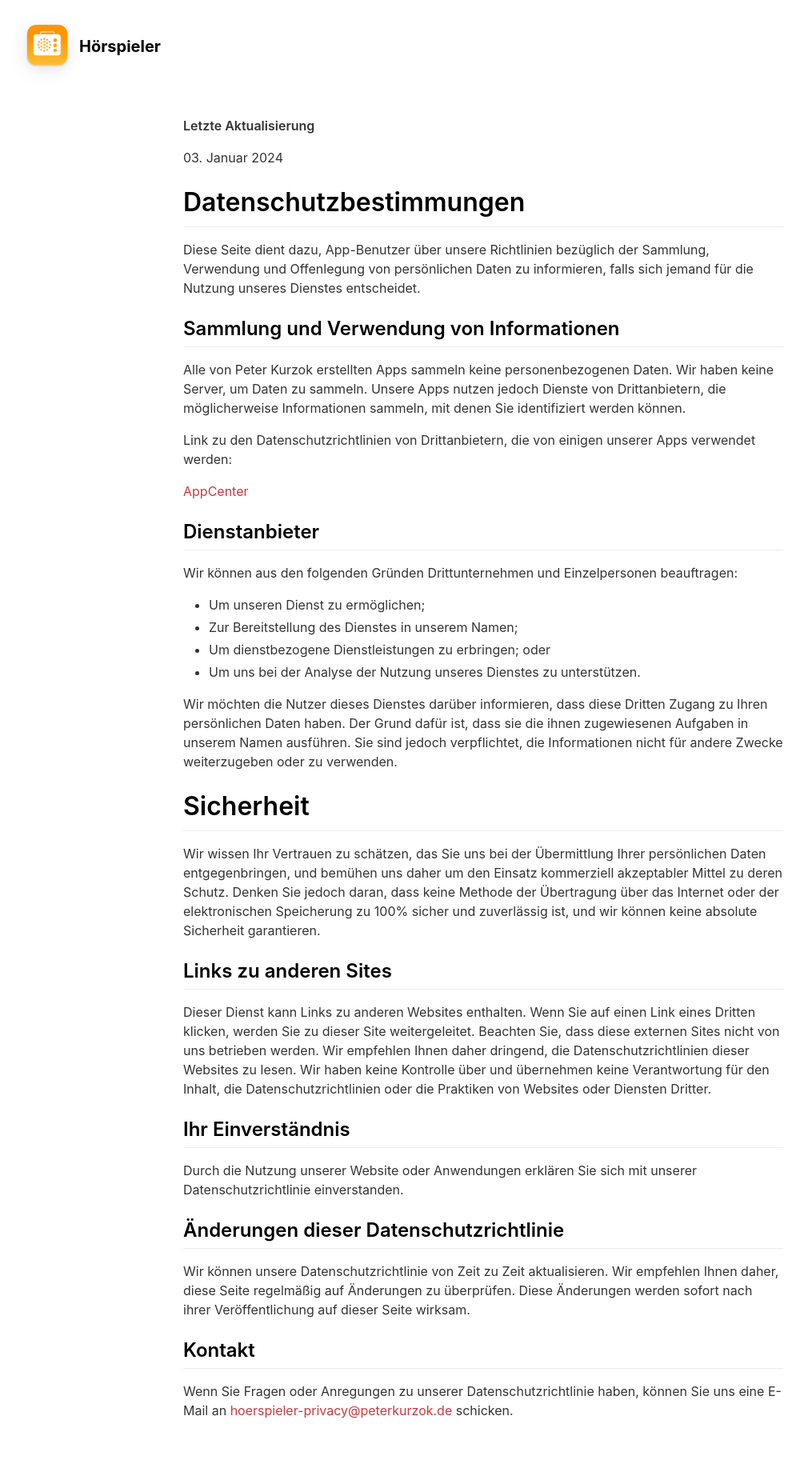
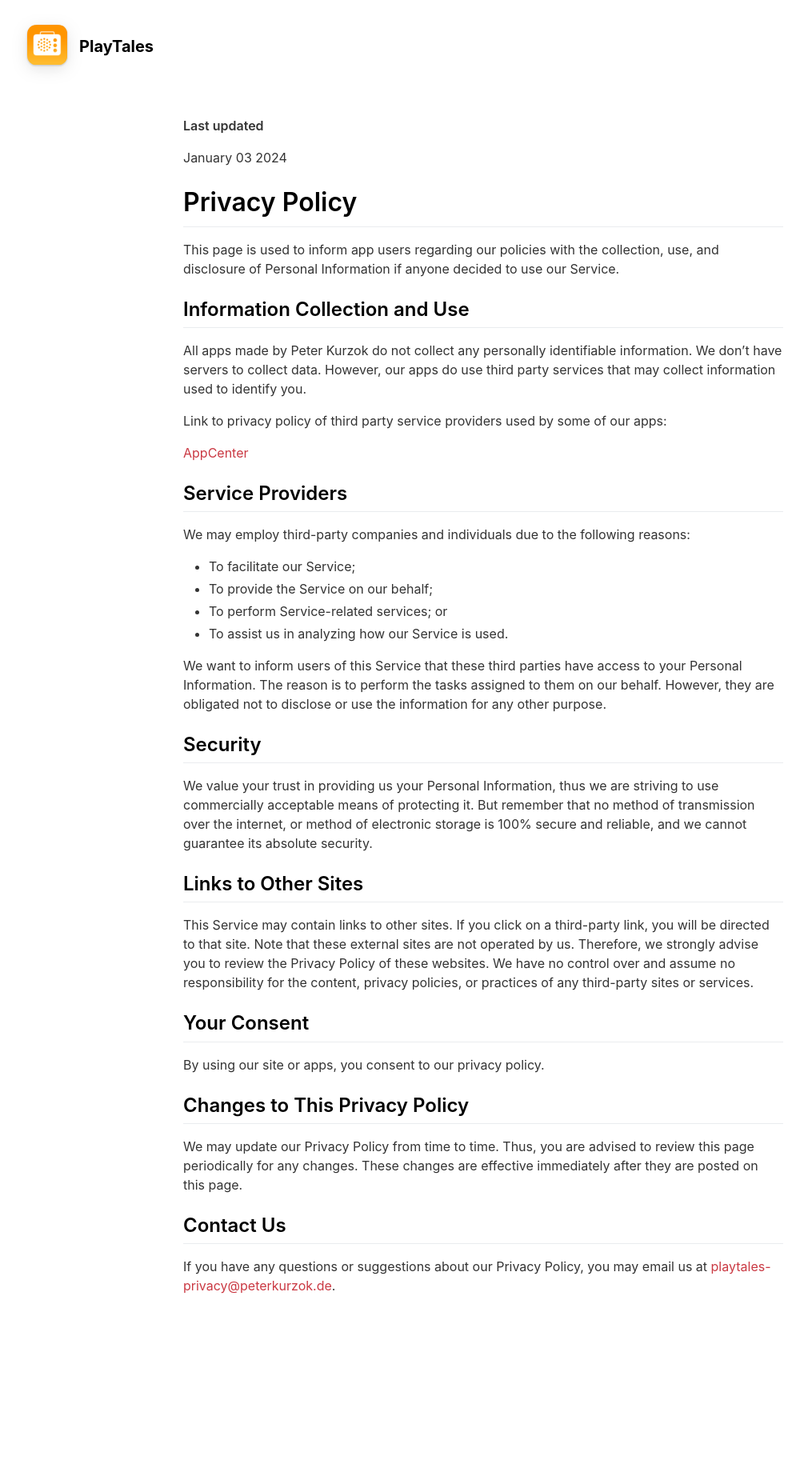
Before and after one commit to pkurzok/PlayTales-Web, a Jekyll site: the page built from _pages/privacypolicy.md, in a window 1280 px wide. Shown: the whole page at 80% size, without its empty margins (36-1046 px from the left). Built offline with Jekyll 4.4.1, drawn with Linux system fonts in a browser that asks for light colours; nearby versions of some CDN libraries; after the commit the page ends 1689 px from its top, so only the background shows below that.

Commit message:
Translate

```diff
--- a/_config.yml
+++ b/_config.yml
@@ -1,5 +1,5 @@
 #page title
-page_title                                : Hörspieler                                # Automatically populates with app name if not set and if iOS app ID is set. Otherwise enter manually.
+page_title                                : PlayTales                                # Automatically populates with app name if not set and if iOS app ID is set. Otherwise enter manually.
 
 # App Info
 ios_app_id                                : 6444850972                                # Required. Enter iOS app ID to automatically populate name, price and icons (e.g. 718043190).
@@ -11,9 +11,9 @@ presskit_download_link                    :
                                                                                       # Or upload your press kit file to assets and set path accordingly (e.g. "assets/your_press_kit.zip").
 
 app_icon                                  : assets/appicon.png                        # Automatically populates if not set and if iOS app ID is set.  Otherwise enter path to icon file manually.
-app_name                                  : Hörspieler                                # Automatically populates if not set and if iOS app ID is set.  Otherwise enter manually.
+app_name                                  : PlayTales                                # Automatically populates if not set and if iOS app ID is set.  Otherwise enter manually.
 app_price                                 :                                           # Automatically populates if not set and if iOS app ID is set.  Otherwise enter manually.
-app_description                           : Hörspieler ist der perfekte Begleiter für kleine Hörspiel-Fans
+app_description                           : PlayTales is the perfect companion for little radio play fans
 
 enable_smart_app_banner                   : true                                      # Set to true to show a smart app banner at top of page on mobile devices.
 
@@ -23,7 +23,7 @@ enable_smart_app_banner                   : true
 your_name                                 : Peter Kurzok
 your_link                                 : https://peterkurzok.de
 your_city                                 : Gersfeld
-email_address                             : hoerspieler@peterkurzok.de
+email_address                             : playtales@peterkurzok.de
 facebook_username                         :
 instagram_username                        : filmaniac
 twitter_username                          :
@@ -36,36 +36,36 @@ mastodon_link                             : https://kind.social/@filmaniac
 # Feature List                            Edit, add or remove features to be presented.
 features                                  :
 
-  - title                                 : Favoriten
-    description                           : Merke dir deine Lieblingshörspiele für einen schnellen Zugriff.
+  - title                                 : Favorites
+    description                           : Remember your favorite radio plays for quick access.
     fontawesome_icon_name                 : heart
 
-  - title                                 : Apple Music Anbindung
-    description                           : Greife auf den größten Streaming Katalog zu und spiele ALLE Hörspiele oder Musik im Angebot von Apple.
+  - title                                 : Apple Music Integration
+    description                           : Access the largest streaming catalog and play ALL radio plays or music on offer from Apple.
     fontawesome_icon_name                 : music
 
-  - title                                 : Sprachausgabe
-    description                           : Du kannst noch nicht Lesen? Kein Problem! Lasse dir die Titel von Interpreten und Folgen vorlesen.
+  - title                                 : Voice output
+    description                           : You can't read yet? No problem! Have the titles of artists and episodes read to you.
     fontawesome_icon_name                 : comment
 
-  - title                                 : Kinderleichte Bedienung
-    description                           : Große Bedienelemente, Auswahl der Alben mit Cover Flow oder Kachelansicht.
+  - title                                 : Easy to operate for kids
+    description                           : Large control elements, selection of albums with Cover Flow or tile view.
     fontawesome_icon_name                 : child
 
-  - title                                 : Zuletzt gehörte Alben speichern
-    description                           : Höre da weiter, wo du aufgehört hast.
+  - title                                 : Save recently listened albums
+    description                           : Pick up where you left off listening.
     fontawesome_icon_name                 : play-circle
 
-  - title                                 : AirPlay und Bluetooth Unterstützung
-    description                           : Du hast einen externen Lautsprecher? Großartig! Hörspieler spielt auch direkt auf die Ohren oder auf den großen Boxen.
+  - title                                 : AirPlay and Bluetooth Support
+    description                           : You have an external speaker? Great! PlayTales also plays directly to your ears or on the big speakers.
     fontawesome_icon_name                 : bullhorn
 
-  - title                                 : Elternbereich
-    description                           : Passe Hörspieler an die Bedürfnisse deiner Kleinen an. Z.B. durch Deaktivierung der Suchfunktion. Nur das Abspielen, was Eltern freigeben.
+  - title                                 : Parents area
+    description                           : Adapt PlayTales to the needs of your little ones. For example, by deactivating the search function. Only play what parents approve.
     fontawesome_icon_name                 : lock
 
-  - title                                 : Dark und Lightmode
-    description                           : Ob du tagsüber oder abends im Bett hörst, Hörspieler kleidet sich im passenden Gewandt.
+  - title                                 : Dark and Lightmode
+    description                           : Whether you listen during the day or in bed at night, PlayTales is dressed for the occasion.
     fontawesome_icon_name                 : lightbulb
 
 
--- a/_includes/footer.html
+++ b/_includes/footer.html
@@ -1,5 +1,5 @@
 <footer>
-	<p class="footerText">Mit <i class="iconBack fas fa-heart"></i> hergestellt von <a href="{{ site.your_link }}">Peter Kurzok</a></p>
+	<p class="footerText">Made with <i class="iconBack fas fa-heart"></i> by <a href="{{ site.your_link }}">Peter Kurzok</a></p>
 
 	<div class="footerIcons">
 
--- a/_pages/privacypolicy.md
+++ b/_pages/privacypolicy.md
@@ -1,52 +1,52 @@
 ---
 layout: page
-title: Datenschutzerklärung
+title: Privacy Policy
 include_in_header: false
 ---
 
-**Letzte Aktualisierung**
+**Last updated**
 
-03\. Januar 2024
+January 03 2024
 
-# Datenschutzbestimmungen
+# Privacy Policy
 
-Diese Seite dient dazu, App-Benutzer über unsere Richtlinien bezüglich der Sammlung, Verwendung und Offenlegung von persönlichen Daten zu informieren, falls sich jemand für die Nutzung unseres Dienstes entscheidet.
+This page is used to inform app users regarding our policies with the collection, use, and disclosure of Personal Information if anyone decided to use our Service.
 
-## Sammlung und Verwendung von Informationen
+## Information Collection and Use
 
-Alle von Peter Kurzok erstellten Apps sammeln keine personenbezogenen Daten. Wir haben keine Server, um Daten zu sammeln. Unsere Apps nutzen jedoch Dienste von Drittanbietern, die möglicherweise Informationen sammeln, mit denen Sie identifiziert werden können.
+All apps made by Peter Kurzok do not collect any personally identifiable information. We don’t have servers to collect data. However, our apps do use third party services that may collect information used to identify you.
 
-Link zu den Datenschutzrichtlinien von Drittanbietern, die von einigen unserer Apps verwendet werden:
+Link to privacy policy of third party service providers used by some of our apps:
 
-[AppCenter](https://privacy.microsoft.com/de-de/privacystatement)
+[AppCenter](https://privacy.microsoft.com/en-us/privacystatement)
 
-## Dienstanbieter
+## Service Providers
 
-Wir können aus den folgenden Gründen Drittunternehmen und Einzelpersonen beauftragen:
+We may employ third-party companies and individuals due to the following reasons:
 
-* Um unseren Dienst zu ermöglichen;
-* Zur Bereitstellung des Dienstes in unserem Namen;
-* Um dienstbezogene Dienstleistungen zu erbringen; oder
-* Um uns bei der Analyse der Nutzung unseres Dienstes zu unterstützen.
+* To facilitate our Service;
+* To provide the Service on our behalf;
+* To perform Service-related services; or
+* To assist us in analyzing how our Service is used.
 
-Wir möchten die Nutzer dieses Dienstes darüber informieren, dass diese Dritten Zugang zu Ihren persönlichen Daten haben. Der Grund dafür ist, dass sie die ihnen zugewiesenen Aufgaben in unserem Namen ausführen. Sie sind jedoch verpflichtet, die Informationen nicht für andere Zwecke weiterzugeben oder zu verwenden.
+We want to inform users of this Service that these third parties have access to your Personal Information. The reason is to perform the tasks assigned to them on our behalf. However, they are obligated not to disclose or use the information for any other purpose.
 
-# Sicherheit
+## Security
 
-Wir wissen Ihr Vertrauen zu schätzen, das Sie uns bei der Übermittlung Ihrer persönlichen Daten entgegenbringen, und bemühen uns daher um den Einsatz kommerziell akzeptabler Mittel zu deren Schutz. Denken Sie jedoch daran, dass keine Methode der Übertragung über das Internet oder der elektronischen Speicherung zu 100% sicher und zuverlässig ist, und wir können keine absolute Sicherheit garantieren.
+We value your trust in providing us your Personal Information, thus we are striving to use commercially acceptable means of protecting it. But remember that no method of transmission over the internet, or method of electronic storage is 100% secure and reliable, and we cannot guarantee its absolute security.
 
-## Links zu anderen Sites
+## Links to Other Sites
 
-Dieser Dienst kann Links zu anderen Websites enthalten. Wenn Sie auf einen Link eines Dritten klicken, werden Sie zu dieser Site weitergeleitet. Beachten Sie, dass diese externen Sites nicht von uns betrieben werden. Wir empfehlen Ihnen daher dringend, die Datenschutzrichtlinien dieser Websites zu lesen. Wir haben keine Kontrolle über und übernehmen keine Verantwortung für den Inhalt, die Datenschutzrichtlinien oder die Praktiken von Websites oder Diensten Dritter.
+This Service may contain links to other sites. If you click on a third-party link, you will be directed to that site. Note that these external sites are not operated by us. Therefore, we strongly advise you to review the Privacy Policy of these websites. We have no control over and assume no responsibility for the content, privacy policies, or practices of any third-party sites or services.
 
-## Ihr Einverständnis
+## Your Consent
 
-Durch die Nutzung unserer Website oder Anwendungen erklären Sie sich mit unserer Datenschutzrichtlinie einverstanden.
+By using our site or apps, you consent to our privacy policy.
 
-## Änderungen dieser Datenschutzrichtlinie
+## Changes to This Privacy Policy
 
-Wir können unsere Datenschutzrichtlinie von Zeit zu Zeit aktualisieren. Wir empfehlen Ihnen daher, diese Seite regelmäßig auf Änderungen zu überprüfen. Diese Änderungen werden sofort nach ihrer Veröffentlichung auf dieser Seite wirksam.
+We may update our Privacy Policy from time to time. Thus, you are advised to review this page periodically for any changes. These changes are effective immediately after they are posted on this page.
 
-## Kontakt
+## Contact Us
 
-Wenn Sie Fragen oder Anregungen zu unserer Datenschutzrichtlinie haben, können Sie uns eine E-Mail an [hoerspieler-privacy@peterkurzok.de](mailto:hoerspieler-privacy@peterkurzok.de) schicken.
+If you have any questions or suggestions about our Privacy Policy, you may email us at [playtales-privacy@peterkurzok.de](mailto:playtales-privacy@peterkurzok.de).
```
Also changed, not shown: 1 other file.
